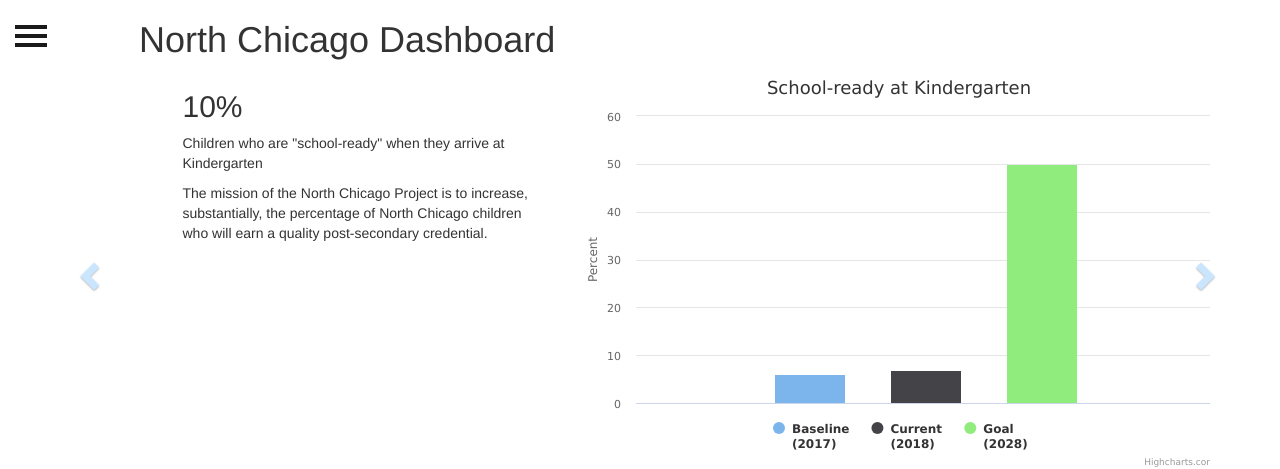
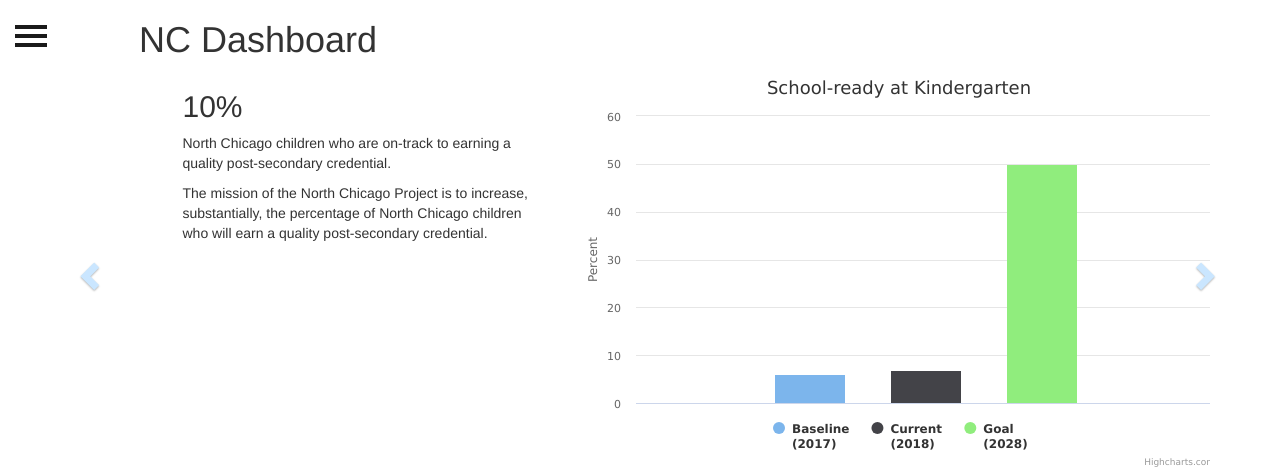
Before and after one commit to jbarnicle/sff-nc-dashboard, a PHP site: page /indicators.php in a window 1280 px wide. Shown: the top 469 px of the page. Run offline with PHP 8.4, Linux system fonts and the light colour scheme; some libraries are stand-ins or nearby versions.

Commit message:
fix auto scroll / abbreviate header

```diff
--- a/index.php
+++ b/index.php
@@ -37,12 +37,12 @@
                 <span class="hamb-middle"></span>
                 <span class="hamb-bottom"></span>
             </button>
-            <h1 class="page_title">North Chicago Dashboard</h1>
+            <h1 class="page_title">NC Dashboard</h1>
             <div class="container">
                 <div class="row">
                     <div class="col-md-4 col-md-offset-1">
                         <h3 style="font-size: 30px;">10%</h3>
-                        <p>Children who are "school-ready" when they arrive at Kindergarten</p>
+                        <p>North Chicago children who are on-track to earning a quality post-secondary credential.</p>
                         <p>The mission of the North Chicago Project is to increase, substantially, the percentage of North Chicago children who will earn a quality post-secondary credential.</p>
                     </div>
                     <div class="col-md-7">
--- a/indicators.php
+++ b/indicators.php
@@ -32,9 +32,9 @@
                 <span class="hamb-middle"></span>
                 <span class="hamb-bottom"></span>
             </button>
-            <h1 class="page_title">North Chicago Dashboard</h1>
+            <h1 class="page_title">NC Dashboard</h1>
             <div class="container">
-                <div id="carousel-example-generic" class="carousel slide" data-ride="carousel">
+                <div id="carousel-example-generic" class="carousel slide" data-ride="carousel" data-interval="false">
     <!-- Indicators -->
                     <ol class="carousel-indicators">
                         <li data-target="#carousel-example-generic" data-slide-to="0" class="active"></li>
@@ -51,7 +51,7 @@
                         <div class="row">
                             <div class="col-md-4 col-md-offset-1">
                                 <h3 style="font-size: 30px;">10%</h3>
-                                <p>Children who are "school-ready" when they arrive at Kindergarten</p>
+                                <p>North Chicago children who are on-track to earning a quality post-secondary credential.</p>
                                 <p>The mission of the North Chicago Project is to increase, substantially, the percentage of North Chicago children who will earn a quality post-secondary credential.</p>
                             </div>
                             <div class="col-md-7">
```
